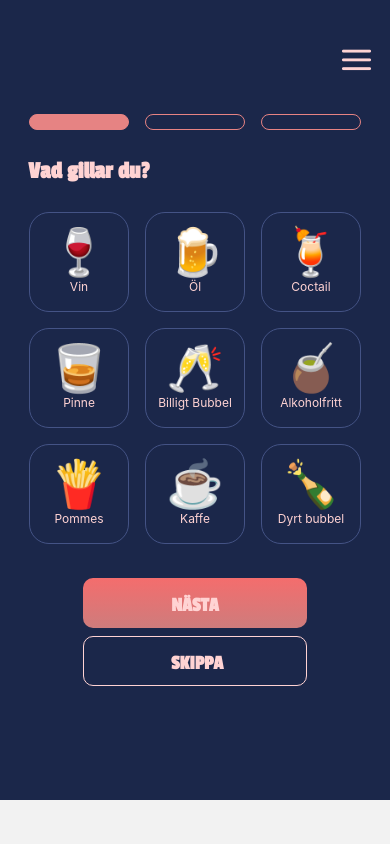
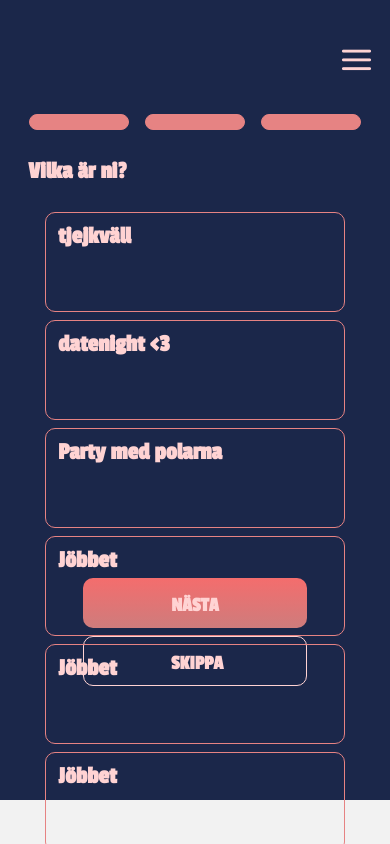
Before and after one commit to marialundhammar/mapProject, a React Native app: screen /Onboarding in a window 390 px wide. Both pictures are taken after a click on the element 311 px from the left and 122 px from the top of the page. Shown: the top 844 px of the page. Built offline with nearby package versions, Linux system fonts and the light colour scheme.

Commit message:
added contextStore and fixed navigation for onboardingscreens

```diff
--- a/App.tsx
+++ b/App.tsx
@@ -14,6 +14,8 @@ import * as SplashScreen from 'expo-splash-screen';
 import ChallengeScreen from './components/screens/ChallengeScreen';
 import ProfileScreen from './components/screens/ProfileScreen';
 import { StatusBar } from 'react-native';
+import { ProviderContext } from 'react-native-maps/lib/decorateMapComponent';
+import ContextStoreProvider from './context/ContextStore';
 
 const Stack = createNativeStackNavigator();
 
@@ -33,6 +35,7 @@ const App = () => {
   }
 
   return (
+    <ContextStoreProvider>
       <NavigationContainer>
         <Stack.Navigator>
           <Stack.Screen
@@ -79,6 +82,7 @@ const App = () => {
           />
         </Stack.Navigator>
       </NavigationContainer>
+    </ContextStoreProvider>
   );
 };
 
--- a/components/screens/HomeScreen.tsx
+++ b/components/screens/HomeScreen.tsx
@@ -29,8 +29,8 @@ const HomeScreen = ({ navigation }) => {
       </View>
       <View style={styleScreens.halfScreen}>
         <ScrollView>
-          {arrayOfGroups.map((group) => (
-            <GroupCard text={group.title} />
+          {arrayOfGroups.map((group, i) => (
+            <GroupCard text={group.title} key={i} />
           ))}
         </ScrollView>
       </View>
--- a/components/screens/LogInScreen.tsx
+++ b/components/screens/LogInScreen.tsx
@@ -4,7 +4,7 @@ import styleTexts from '../../styles/styleTexts';
 import styleButtons from '../../styles/styleButtons';
 import styleScreens from '../../styles/styleScreens';
 import { signInWithEmailAndPassword } from 'firebase/auth';
-import { auth } from '../../firebase';
+import { auth } from '../../firebase/firebase';
 import { LinearGradient } from 'expo-linear-gradient';
 import TopHeader from '../ui/molecules/TopHeader';
 
--- a/components/screens/OnboardingScreen.tsx
+++ b/components/screens/OnboardingScreen.tsx
@@ -1,4 +1,4 @@
-import React, { useState } from 'react';
+import React, { useContext, useState } from 'react';
 import { View, Text, Pressable } from 'react-native';
 import styleScreens from '../../styles/styleScreens';
 import Progressbar from '../ui/molecules/Progressbar';
@@ -9,12 +9,13 @@ import styleButtons from '../../styles/styleButtons';
 import StepTwo from '../ui/organisms/StepTwo';
 import StepThree from '../ui/organisms/StepThree';
 import TopHeader from '../ui/molecules/TopHeader';
+import { ContextStore } from '../../context/ContextStore';
 
 const OnboardingScreen = ({ navigation }) => {
-  const [step, setStep] = useState(1);
   const [stepOne, setStepOne] = useState(true);
   const [stepTwo, setStepTwo] = useState(false);
   const [stepThree, setStepThree] = useState(false);
+  const { step, setStep } = useContext(ContextStore);
 
   const nextStepHandler = () => {
     if (step === 1) {
@@ -33,11 +34,7 @@ const OnboardingScreen = ({ navigation }) => {
       <TopHeader navigation={navigation} showBackButton={false} />
 
       <View style={styleScreens.onboardingScreen}>
-        <Progressbar
-          stepOne={stepOne}
-          stepTwo={stepTwo}
-          stepThree={stepThree}
-        />
+        <Progressbar />
         {step === 1 ? (
           <StepOne />
         ) : step === 2 ? (
--- a/components/screens/RegisterScreen.tsx
+++ b/components/screens/RegisterScreen.tsx
@@ -4,7 +4,7 @@ import styleTexts from '../../styles/styleTexts';
 import styleButtons from '../../styles/styleButtons';
 import { createUserWithEmailAndPassword } from 'firebase/auth';
 import { collection, addDoc } from 'firebase/firestore';
-import { auth, db } from '../../firebase';
+import { auth, db } from '../../firebase/firebase';
 import styleScreens from '../../styles/styleScreens';
 import { LinearGradient } from 'expo-linear-gradient';
 import { Formik, Form, Field } from 'formik';
--- a/components/ui/atoms/ProgressItem.tsx
+++ b/components/ui/atoms/ProgressItem.tsx
@@ -1,11 +1,20 @@
-import React, { useState } from 'react';
+import React, { useContext, useState } from 'react';
 import { Pressable, Text, View } from 'react-native';
+import { ContextStore } from '../../../context/ContextStore';
 import styleComponents from '../../../styles/styleComponents';
 import styleScreens from '../../../styles/styleScreens';
 
-const ProgressbarItem = ({ isFilled }) => {
+const ProgressbarItem = ({ isFilled, index }) => {
+  const { step, setStep } = useContext(ContextStore);
+
   const handlePress = () => {
-    console.log('HJEHEJEJ');
+    if (step === index) {
+      return;
+    } else if (step > index) {
+      setStep(index);
+    } else {
+      setStep(index);
+    }
   };
   return (
     <Pressable
--- a/components/ui/molecules/Progressbar.tsx
+++ b/components/ui/molecules/Progressbar.tsx
@@ -1,16 +1,19 @@
-import React, { useState } from 'react';
+import React, { useContext, useState } from 'react';
 import { Text, View } from 'react-native';
+import { ContextStore } from '../../../context/ContextStore';
 import styleComponents from '../../../styles/styleComponents';
 import styleScreens from '../../../styles/styleScreens';
 import ProgressbarItem from '../atoms/ProgressItem';
 
-const Progressbar = ({ stepOne, stepTwo, stepThree }) => {
+const Progressbar = () => {
+  const { step } = useContext(ContextStore);
+
   return (
     <View style={styleScreens.center}>
       <View style={styleComponents.progressBar}>
-        <ProgressbarItem isFilled={stepOne} />
-        <ProgressbarItem isFilled={stepTwo} />
-        <ProgressbarItem isFilled={stepThree} />
+        <ProgressbarItem isFilled={step >= 1 ? true : false} index={1} />
+        <ProgressbarItem isFilled={step >= 2 ? true : false} index={2} />
+        <ProgressbarItem isFilled={step === 3 ? true : false} index={3} />
       </View>
     </View>
   );
--- a/components/ui/organisms/StepThree.tsx
+++ b/components/ui/organisms/StepThree.tsx
@@ -37,8 +37,8 @@ const StepThree = ({ navigation }) => {
         }}
       >
         <ScrollView>
-          {arrayOfGroups.map((group) => (
-            <GroupCard text={group.title} />
+          {arrayOfGroups.map((group, i) => (
+            <GroupCard text={group.title} key={i} />
           ))}
         </ScrollView>
       </View>
--- /dev/null
+++ b/context/ContextStore.tsx
@@ -0,0 +1,16 @@
+import { createContext, useState } from 'react';
+import { ContextStoreType } from '../types/index';
+
+export const ContextStore = createContext<ContextStoreType | null>(null!);
+
+const ContextStoreProvider = ({ children }) => {
+  const [step, setStep] = useState(1);
+
+  return (
+    <ContextStore.Provider value={{ step, setStep }}>
+      {children}
+    </ContextStore.Provider>
+  );
+};
+
+export default ContextStoreProvider;
--- a/types/index.d.ts
+++ b/types/index.d.ts
@@ -12,3 +12,8 @@ interface CalculateDistanceFunctionType {
   lat2: number;
   lon2: number;
 }
+
+export type ContextStoreType = {
+  step: number;
+  setStep: (number) => void;
+};
```
Also changed, not shown: firebase/firebase.js (renamed from firebase.js). Lines whose indentation alone changed are shown as unchanged.
